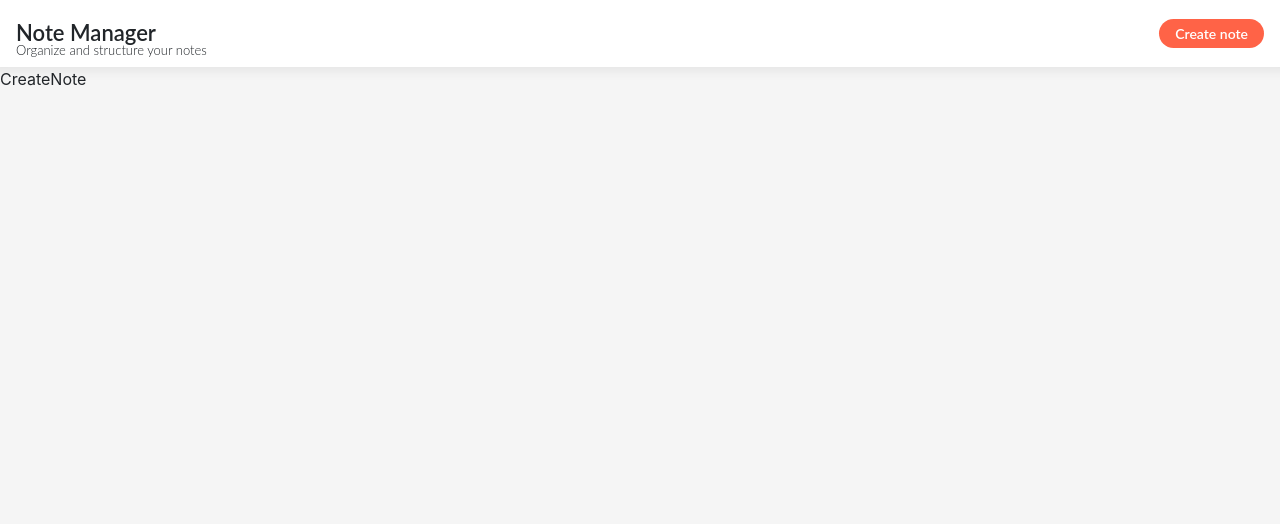
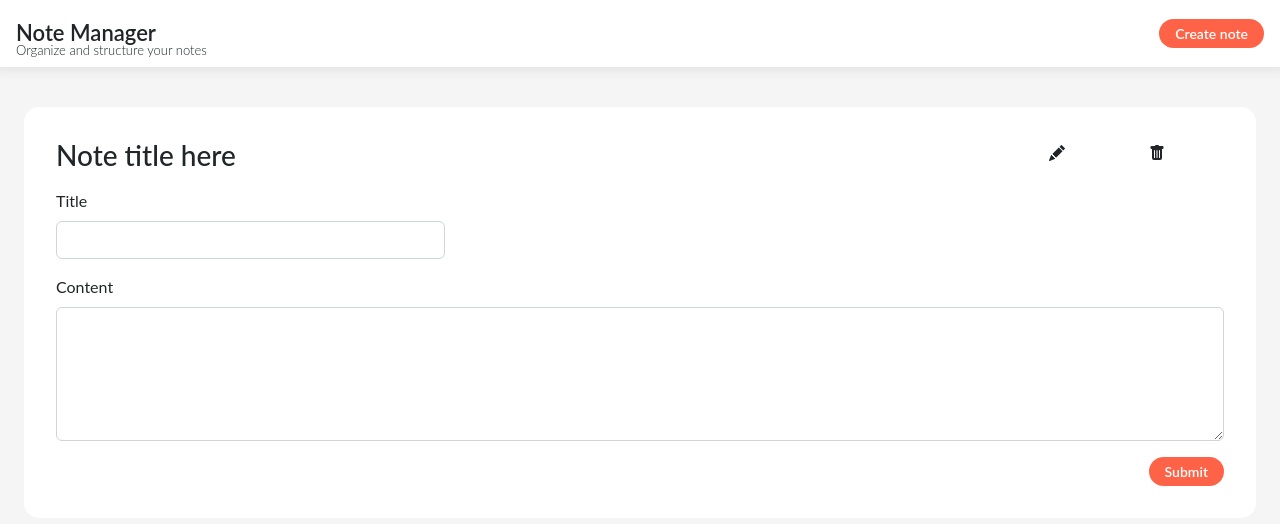
Before and after one commit to 47leonel-wabo/r18-react-redux, a React (Create React App) app: page /note/new in a window 1280 px wide. Shown: the top 524 px of the page. Built offline with nearby package versions, Linux system fonts and the light colour scheme; data requests are answered from the project's data file.

Commit message:
Building note creation form

```diff
--- /dev/null
+++ b/src/components/not-form/NoteForm.jsx
@@ -0,0 +1,67 @@
+import React from "react";
+import { PencilFill, TrashFill } from "react-bootstrap-icons";
+import AppButton from "../button/AppButton";
+import style from "./note-form.module.css";
+
+const NoteForm = ({ title }) => {
+  const ActionIcons = (
+    <>
+      <div className="col-1">
+        <PencilFill className={style.icon} />
+      </div>
+      <div className="col-1">
+        <TrashFill className={style.icon} />
+      </div>
+    </>
+  );
+
+  const TitleInput = (
+    <>
+      <label htmlFor="note-title" className="form-label">
+        Title
+      </label>
+      <input
+        type="text"
+        id="note-title"
+        name="title"
+        className="form-control"
+      />
+    </>
+  );
+
+  const ContentInput = (
+    <>
+      <label htmlFor="note-content" className="form-label">
+        Content
+      </label>
+      <textarea
+        type="text"
+        id="note-content"
+        name="content"
+        className="form-control"
+        rows={5}
+      />
+    </>
+  );
+
+  const FormButton = (
+    <div className={style.btn}>
+      <AppButton>Submit</AppButton>
+    </div>
+  );
+  return (
+    <div className={style.container}>
+      <div className="row justify-content-space-between">
+        <div className="col-10">
+          <h3 className="mb-3">{title}</h3>
+        </div>
+        {ActionIcons}
+      </div>
+      <div className="mb-3 col-xs-12 col-md-4">{TitleInput}</div>
+      <div className="mb-3">{ContentInput}</div>
+      {FormButton}
+    </div>
+  );
+};
+
+export default NoteForm;
--- /dev/null
+++ b/src/components/not-form/note-form.module.css
@@ -0,0 +1,12 @@
+.container {
+  background: white;
+  padding: 32px;
+  border-radius: 15px;
+  font-family: Lato;
+}
+.btn {
+  text-align: right;
+}
+.icon {
+  cursor: pointer;
+}
--- a/src/pages/create-note/CreateNote.jsx
+++ b/src/pages/create-note/CreateNote.jsx
@@ -1,8 +1,12 @@
 import React from "react";
-import create from "./create.module.css";
+import NoteForm from "../../components/not-form/NoteForm";
 
 const CreateNote = () => {
-  return <div>CreateNote</div>;
+  return (
+    <div className="p-4 mt-3">
+      <NoteForm title={`Note title here`} />
+    </div>
+  );
 };
 
 export default CreateNote;
```
